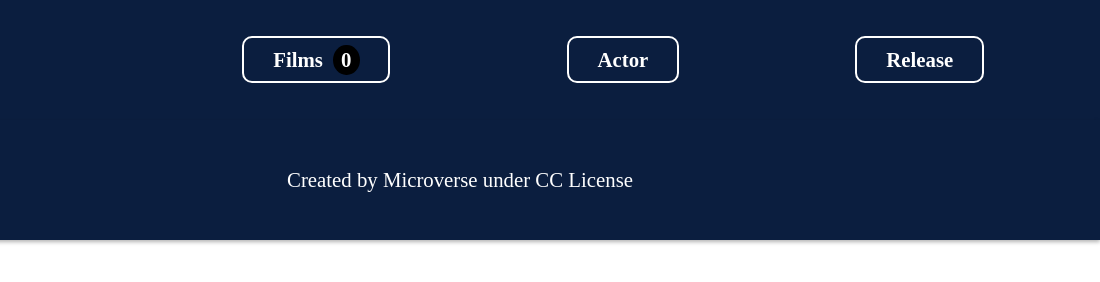
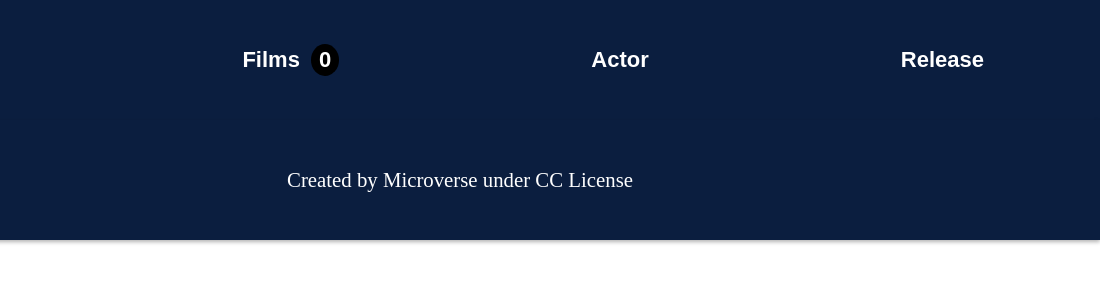
Before and after one commit to mhnazary/JS-Capstone, a website built with webpack: page src/index.html in a window 1280 px wide. Shown: the full height of the page, 180-1280 px from the left. Built offline with nearby package versions, Linux system fonts and the light colour scheme; no server answers.

Commit message:
Added new changes to style.css

```diff
--- a/src/style.css
+++ b/src/style.css
@@ -46,12 +46,12 @@ li {
 }
 
 .header ul li a {
+  color: white;
   text-decoration: none;
-  padding: 0.6rem 1.8rem;
-  border: 2px solid white;
-  border-radius: 10px;
-  font-size: 1.3rem;
-  color: #fff;
+  font-size: 22px;
+  font-weight: bold;
+  position: relative;
+  font-family:sans-serif;
 }
 
 .header ul li span {
@@ -118,7 +118,7 @@ li {
 }
 
 .film-card img {
-  height: 100%;
+  height: 90%;
   border-radius: 18px;
   cursor: pointer;
 }
```
Also changed, not shown: dist/index.bundle.js, dist/index.html.
